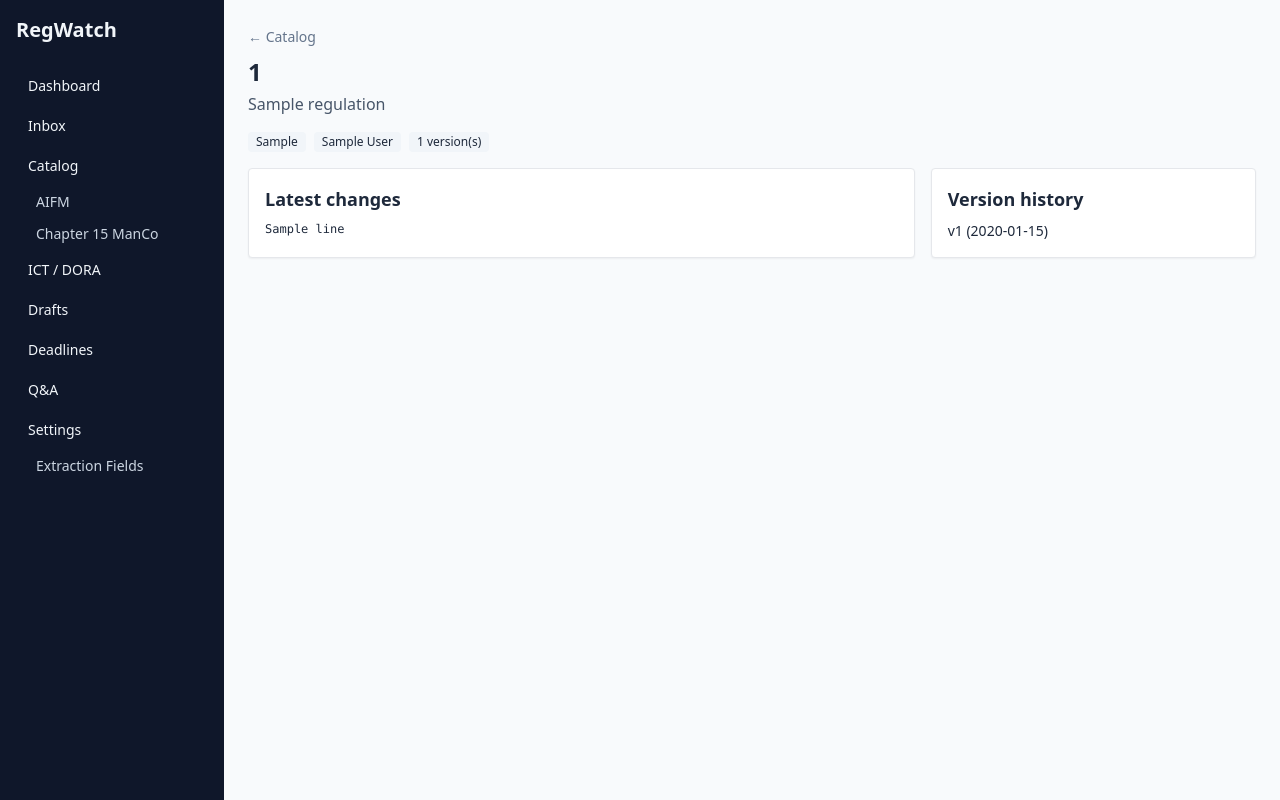
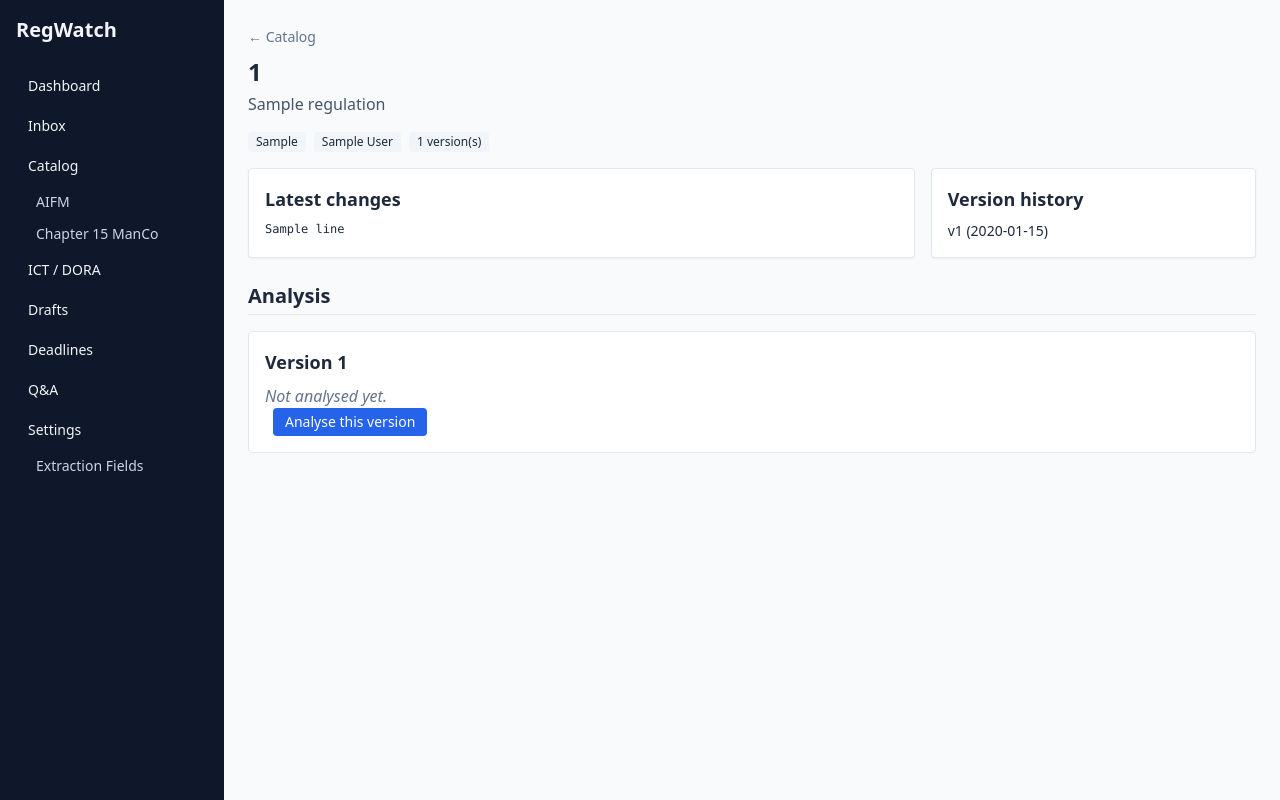
Before and after one commit to wern44/regulatoryWatcher, a Python web app: template regwatch/web/templates/regulation/detail.html in a window 1280 px wide. Run offline with Jinja, Linux system fonts and the light colour scheme; the template is opened without the code that fills it: most values are stand-ins (such as "Sample title", 1, 10 or a date in 2020); some libraries are stand-ins or nearby versions.

Commit message:
feat(web): analysis tab on regulation detail page

```diff
--- /dev/null
+++ b/regwatch/web/templates/regulation/_analysis_tab.html
@@ -0,0 +1,130 @@
+<section id="analysis" class="space-y-4 mt-6">
+  <h2 class="text-xl font-bold border-b pb-1">Analysis</h2>
+  {% for v in versions %}
+    {% set analyses = analyses_by_version.get(v.version_id, []) %}
+    <div class="rounded border border-slate-200 bg-white p-4">
+      <h3 class="font-semibold text-lg">
+        Version {{ v.version_number }}
+        {% if v.is_current %}
+          <span class="ml-2 text-xs bg-green-100 text-green-800 px-2 py-0.5 rounded">current</span>
+        {% endif %}
+      </h3>
+      {% if not analyses %}
+        <p class="text-slate-500 mt-2">
+          <em>Not analysed yet.</em>
+          <form method="post" action="/catalog/analyse" class="inline">
+            <input type="hidden" name="regulation_ids" value="{{ regulation.regulation_id }}">
+            <button type="submit"
+                    class="ml-2 px-3 py-1 bg-blue-600 hover:bg-blue-500 text-white text-sm rounded">
+              Analyse this version
+            </button>
+          </form>
+        </p>
+      {% else %}
+        {% set latest = analyses[0] %}
+        <dl class="grid grid-cols-1 md:grid-cols-[auto_1fr] gap-x-4 gap-y-2 mt-3 text-sm">
+          <dt class="font-semibold">Main points</dt>
+          <dd><pre class="whitespace-pre-wrap font-sans">{{ latest.main_points or "—" }}</pre></dd>
+
+          <dt class="font-semibold">Scope</dt>
+          <dd>{{ latest.scope_description or "—" }}</dd>
+
+          <dt class="font-semibold">Applicable entity types</dt>
+          <dd>{{ (latest.applicable_entity_types or [])|join(", ") or "—" }}</dd>
+
+          <dt class="font-semibold">ICT / DORA</dt>
+          <dd>
+            {{ latest.is_ict if latest.is_ict is not none else "—" }}
+            {% if latest.ict_reasoning %} — {{ latest.ict_reasoning }}{% endif %}
+          </dd>
+
+          <dt class="font-semibold">Relevant to our entities</dt>
+          <dd>
+            {{ latest.is_relevant_to_managed_entities if latest.is_relevant_to_managed_entities is not none else "—" }}
+            {% if latest.relevance_reasoning %} — {{ latest.relevance_reasoning }}{% endif %}
+          </dd>
+
+          <dt class="font-semibold">Implementation deadline</dt>
+          <dd>
+            {{ latest.implementation_deadline or "—" }}
+            {% if latest.deadline_description %} ({{ latest.deadline_description }}){% endif %}
+          </dd>
+
+          <dt class="font-semibold">Relationship</dt>
+          <dd>
+            {{ latest.document_relationship or "—" }}
+            {% if latest.relationship_target %} &rarr; {{ latest.relationship_target }}{% endif %}
+          </dd>
+
+          <dt class="font-semibold">Keywords</dt>
+          <dd>{{ (latest.keywords or [])|join(", ") or "—" }}</dd>
+
+          {% for k, val in latest.custom_fields.items() %}
+            <dt class="font-semibold">{{ k }}</dt>
+            <dd>{{ val }}</dd>
+          {% endfor %}
+        </dl>
+
+        <p class="mt-3 text-xs text-slate-500">
+          Analysed {{ latest.created_at }}
+          {% if latest.was_truncated %} &middot; document text was truncated{% endif %}
+          {% if latest.coercion_errors %}
+            &middot; <span class="text-amber-700">
+              {{ latest.coercion_errors|length }} field(s) could not be parsed
+            </span>
+          {% endif %}
+        </p>
+
+        <div class="mt-3 flex gap-2">
+          <form method="post" action="/catalog/analyse" class="inline">
+            <input type="hidden" name="regulation_ids" value="{{ regulation.regulation_id }}">
+            <button type="submit"
+                    class="px-3 py-1 border border-slate-300 hover:bg-slate-50 text-sm rounded">
+              Re-analyse this version
+            </button>
+          </form>
+        </div>
+
+        {% if latest.raw_llm_output %}
+          <details class="mt-3">
+            <summary class="cursor-pointer text-sm text-slate-600">Raw LLM output</summary>
+            <pre class="text-xs bg-slate-50 p-2 mt-2 rounded overflow-x-auto">{{ latest.raw_llm_output }}</pre>
+          </details>
+        {% endif %}
+
+        {% if latest.coercion_errors %}
+          <details class="mt-2">
+            <summary class="cursor-pointer text-sm text-amber-700">
+              Fields that failed to parse
+            </summary>
+            <ul class="text-xs mt-2 space-y-1">
+              {% for field_name, msg in latest.coercion_errors.items() %}
+                <li><code>{{ field_name }}</code>: {{ msg }}</li>
+              {% endfor %}
+            </ul>
+          </details>
+        {% endif %}
+
+        {% if analyses|length > 1 %}
+          <details class="mt-3">
+            <summary class="cursor-pointer text-sm text-slate-600">
+              Previous runs ({{ analyses|length - 1 }})
+            </summary>
+            <ul class="text-xs mt-2 space-y-1">
+              {% for a in analyses[1:] %}
+                <li>
+                  {{ a.created_at }}
+                  &mdash;
+                  <span class="{% if a.status == 'SUCCESS' %}text-green-700{% else %}text-red-700{% endif %}">
+                    {{ a.status }}
+                  </span>
+                  {% if a.error_detail %} &mdash; {{ a.error_detail }}{% endif %}
+                </li>
+              {% endfor %}
+            </ul>
+          </details>
+        {% endif %}
+      {% endif %}
+    </div>
+  {% endfor %}
+</section>
--- a/regwatch/web/templates/regulation/detail.html
+++ b/regwatch/web/templates/regulation/detail.html
@@ -37,4 +37,6 @@
       </ul>
     </aside>
   </div>
+
+  {% include "regulation/_analysis_tab.html" %}
 {% endblock %}
```
Also changed, not shown: regwatch/web/routes/regulation_detail.py (+8 -0 lines), tests/integration/test_regulation_analysis_tab.py (added, +104 -0 lines).
